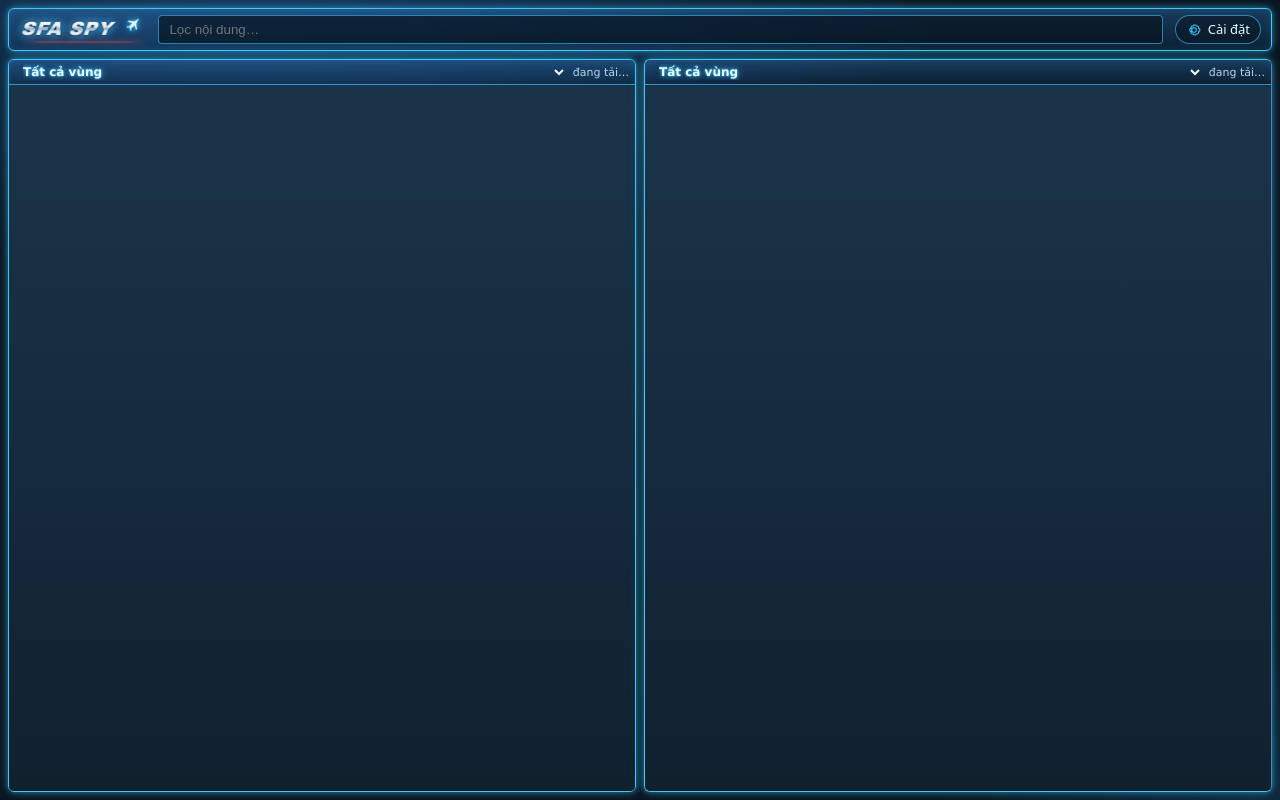
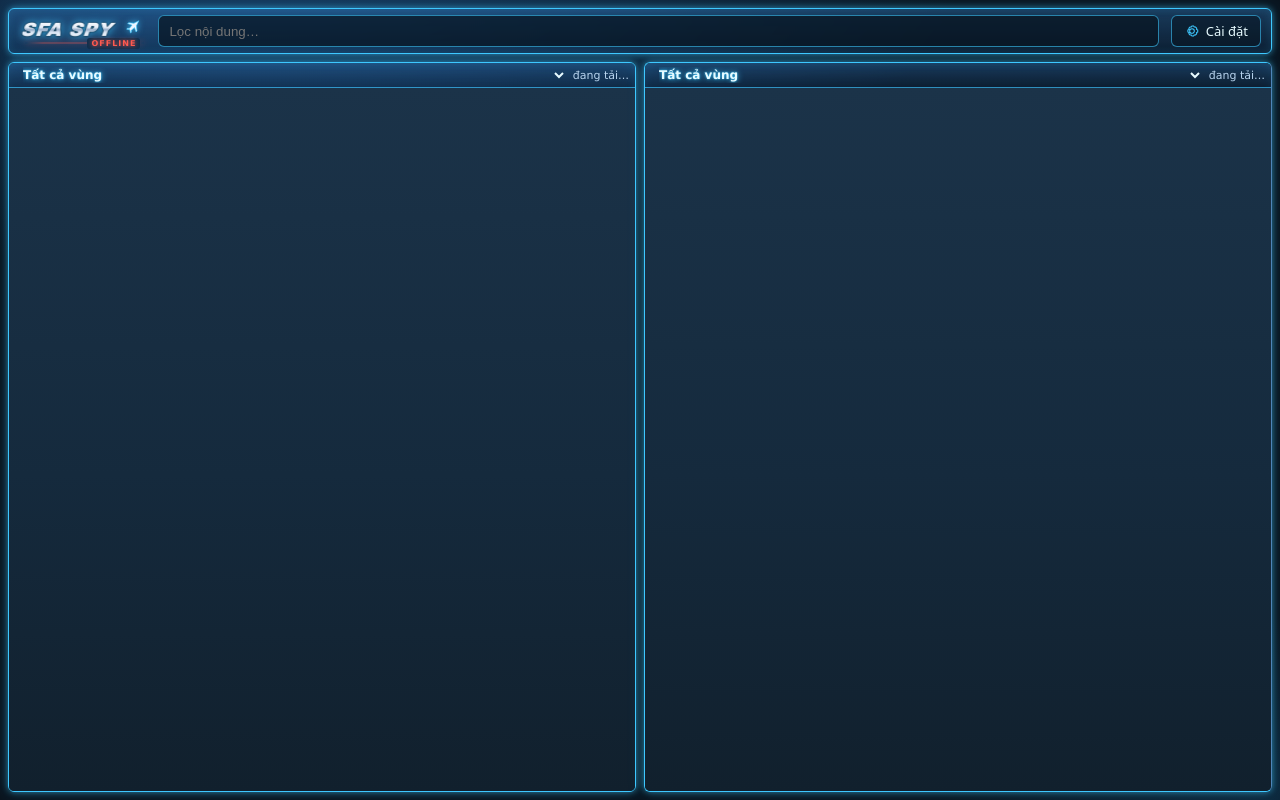
Before and after one commit to yanmad27/ace-spy, a plain HTML site: page web/static/index.html in a window 1280 px wide. Drawn offline with Linux system fonts and the light colour scheme; no server answers.

Commit message:
Viewer: LIVE/IDLE/OFFLINE label on the heartbeat line, smooth state colour transition, header controls share height and radius
Claude-Session: https://claude.ai/code/session_01EZGcRdaBg9N6kzvvyAbR1C

```diff
--- a/web/static/app.js
+++ b/web/static/app.js
@@ -452,6 +452,7 @@ function renderStatus() {
     title = "Không có ace-spy nào đang capture chat";
   }
   statusEl.textContent = text;
+  statusEl.dataset.short = { online: "LIVE", idle: "IDLE", offline: "OFFLINE" }[cls] || "…";
   statusEl.className = `status ${cls}`.trim();
   brandEl.className = `brand ${cls}`.trim();
   brandEl.title = title ? `${text.toUpperCase()} · ${title}` : text;
--- a/web/static/style.css
+++ b/web/static/style.css
@@ -383,18 +383,47 @@ body > header h1.logo::after {
 
 /* Logo + connection state as one block: the line under the logo carries the state,
    with a heartbeat running along it. */
-.brand { --c: 62, 200, 255; display: inline-flex; align-items: center; }
-.brand.online { --c: 80, 255, 140; }
-.brand.idle { --c: 255, 190, 60; }
-.brand.offline { --c: 255, 90, 80; }
-.brand .status { position: absolute; width: 1px; height: 1px; overflow: hidden; clip: rect(0 0 0 0); white-space: nowrap; padding: 0; border: 0; }
+@property --sc {
+  syntax: "<color>";
+  inherits: true;
+  initial-value: #3ec8ff;
+}
+.brand { --sc: #3ec8ff; display: inline-flex; align-items: center; transition: --sc 0.6s ease; }
+.brand.online { --sc: #50ff8c; }
+.brand.idle { --sc: #ffbe3c; }
+.brand.offline { --sc: #ff5a50; }
+.brand { position: relative; }
+/* The full status text stays for screen readers; a short label sits on the line. */
+.brand .status {
+  position: absolute;
+  right: 6px;
+  bottom: -5px;
+  z-index: 1;
+  display: block;
+  padding: 0 4px;
+  border: 0;
+  border-radius: 3px;
+  background: #12304d;
+  box-shadow: none;
+  font-size: 0;
+  line-height: 0;
+  text-shadow: none;
+}
+.brand .status::before { display: none; }
+.brand .status::after {
+  content: attr(data-short);
+  font: 700 8px/11px Verdana, Tahoma, sans-serif;
+  letter-spacing: 1px;
+  color: var(--sc);
+  text-shadow: 0 0 4px color-mix(in srgb, var(--sc) 90%, transparent);
+}
 body > header .brand h1.logo::after {
   height: 2px;
   background:
     linear-gradient(90deg, transparent 0%, rgba(255, 255, 255, 0.95) 50%, transparent 100%) no-repeat,
-    linear-gradient(90deg, transparent, rgba(var(--c), 0.85) 15%, rgba(var(--c), 0.85) 85%, transparent);
+    linear-gradient(90deg, transparent, color-mix(in srgb, var(--sc) 85%, transparent) 15%, color-mix(in srgb, var(--sc) 85%, transparent) 85%, transparent);
   background-size: 28% 100%, 100% 100%;
-  box-shadow: 0 0 6px rgba(var(--c), 0.9);
+  box-shadow: 0 0 6px color-mix(in srgb, var(--sc) 90%, transparent);
   animation: heartbeat-run 1.6s linear infinite;
   transition: box-shadow 0.3s;
 }
@@ -460,3 +489,16 @@ body > header #align:focus { outline: none; box-shadow: 0 0 8px rgba(62, 200, 25
 /* Region tags: each server's own colour. */
 .feed .tag[data-region="BCU"] { color: #ff9a2e; border-color: rgba(255, 154, 46, 0.6); font-weight: 700; }
 .feed .tag[data-region="ANI"] { color: #4db8ff; border-color: rgba(77, 184, 255, 0.6); font-weight: 700; }
+
+/* Header controls share one height and corner radius. */
+body > header { --ctl-h: 32px; --ctl-r: 6px; }
+body > header #search,
+body > header .viewers,
+.settings summary {
+  box-sizing: border-box;
+  height: var(--ctl-h);
+  border-radius: var(--ctl-r);
+}
+body > header #search { padding: 0 10px; }
+body > header .viewers { padding: 0 10px 0 8px; }
+.settings summary { padding: 0 12px; }
```
